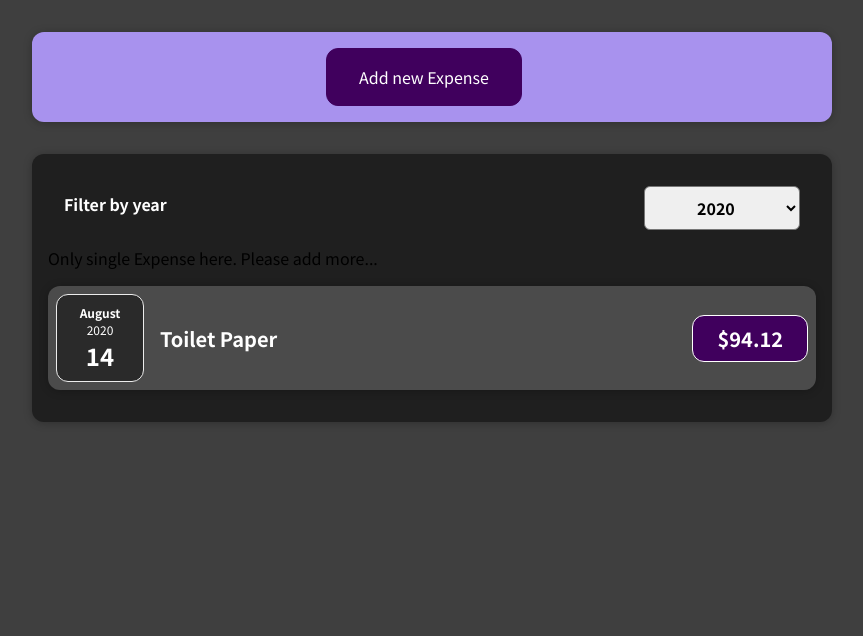
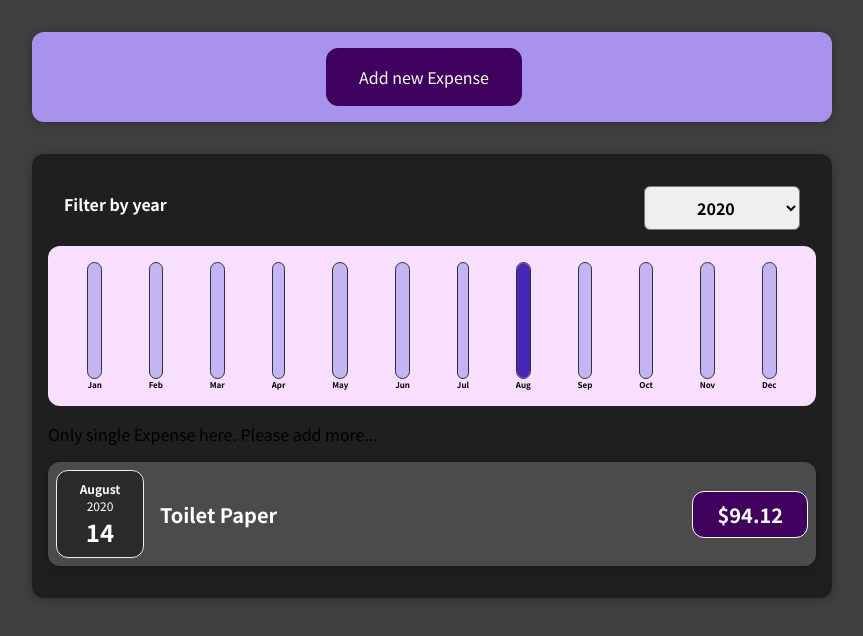
Before and after one commit to Ganeshbjamkar/GettingStartedWithReactjs, a React (Create React App) app: page / in a window 1280 px wide. Shown: the top 636 px of the page, without its empty margins (208-1071 px from the left). Built offline with nearby package versions, Linux system fonts and the light colour scheme.

Commit message:
Added chart in expense tracker app

```diff
--- a/src/App.js
+++ b/src/App.js
@@ -1,5 +1,5 @@
 import React, { useState } from "react";
-
+import "./index.css";
 import NewExpense from "./components/NewExpense/NewExpensse";
 import Expenses from "./components/expenses/Expenses";
 
--- /dev/null
+++ b/src/components/Chart/Chart.css
@@ -0,0 +1,9 @@
+.chart {
+    padding: 1rem;
+    border-radius: 12px;
+    background-color: #f8dfff;
+    text-align: center;
+    display: flex;
+    justify-content: space-around;
+    height: 10rem;
+}
--- /dev/null
+++ b/src/components/Chart/Chart.js
@@ -0,0 +1,24 @@
+import React from 'react';
+
+import ChartBar from './chartBar';
+import './Chart.css';
+
+const Chart = (props) => {
+    const dataPointValues = props.dataPoints.map(dataPoint => dataPoint.value);
+    const totalMaximum = Math.max(...dataPointValues);
+
+    return (
+        <div className='chart'>
+            {props.dataPoints.map((dataPoint) => (
+                <ChartBar
+                    key={dataPoint.label}
+                    value={dataPoint.value}
+                    maxValue={totalMaximum}
+                    label={dataPoint.label}
+                />
+            ))}
+        </div>
+    );
+};
+
+export default Chart;
--- /dev/null
+++ b/src/components/Chart/chartBar.css
@@ -0,0 +1,30 @@
+.chart-bar {
+    height: 100%;
+    display: flex;
+    flex-direction: column;
+    align-items: center;
+}
+
+.chart-bar__inner {
+    height: 100%;
+    width: 100%;
+    border: 1px solid #313131;
+    border-radius: 12px;
+    background-color: #c3b4f3;
+    overflow: hidden;
+    display: flex;
+    flex-direction: column;
+    justify-content: flex-end;
+}
+
+.chart-bar__fill {
+    background-color: #4826b9;
+    width: 100%;
+    transition: all 0.3s ease-out;
+}
+
+.chart-bar__label {
+    font-weight: bold;
+    font-size: 0.5rem;
+    text-align: center;
+}
--- /dev/null
+++ b/src/components/Chart/chartBar.js
@@ -0,0 +1,25 @@
+import React from 'react';
+
+import './chartBar.css';
+
+const ChartBar = (props) => {
+    let barFillHeight = '0%';
+
+    if (props.maxValue > 0) {
+        barFillHeight = Math.round((props.value / props.maxValue) * 100) + '%';
+    }
+
+    return (
+        <div className='chart-bar'>
+            <div className='chart-bar__inner'>
+                <div
+                    className='chart-bar__fill'
+                    style={{ height: barFillHeight }}
+                ></div>
+            </div>
+            <div className='chart-bar__label'>{props.label}</div>
+        </div>
+    );
+};
+
+export default ChartBar;
--- a/src/components/expenses/ExpenseDate.css
+++ b/src/components/expenses/ExpenseDate.css
@@ -24,3 +24,18 @@
   font-size: 1.5rem;
   font-weight: bold;
 }
+
+button {
+  padding: 10px 20px;
+  background-color: #007bff;
+  color: #fff;
+  border: none;
+  border-radius: 5px;
+  cursor: pointer;
+  font-size: 16px;
+  margin-right: 10px;
+}
+
+button:hover {
+  background-color: #0056b3;
+}
--- a/src/components/expenses/Expenses.js
+++ b/src/components/expenses/Expenses.js
@@ -3,6 +3,7 @@ import React, { useState } from "react";
 import ExpenseItem from "./ExpenseItem";
 import Card from "../UI/Card";
 import ExpensesFilter from "./ExpenseFilter";
+import ExpenseChart from "./ExpensesChart";
 import "./Expenses.css";
 
 const Expenses = (props) => {
@@ -44,6 +45,7 @@ const Expenses = (props) => {
         selected={filteredYear}
         onChangeFilter={filterChangeHandler}
       />
+      <ExpenseChart expenses={filteredExpenses} />
 
       {expensesContent}
 
--- /dev/null
+++ b/src/components/expenses/ExpensesChart.js
@@ -0,0 +1,29 @@
+import React from 'react';
+
+import Chart from '../Chart/Chart';
+
+const ExpensesChart = (props) => {
+    const chartDataPoints = [
+        { label: 'Jan', value: 0 },
+        { label: 'Feb', value: 0 },
+        { label: 'Mar', value: 0 },
+        { label: 'Apr', value: 0 },
+        { label: 'May', value: 0 },
+        { label: 'Jun', value: 0 },
+        { label: 'Jul', value: 0 },
+        { label: 'Aug', value: 0 },
+        { label: 'Sep', value: 0 },
+        { label: 'Oct', value: 0 },
+        { label: 'Nov', value: 0 },
+        { label: 'Dec', value: 0 },
+    ];
+
+    for (const expense of props.expenses) {
+        const expenseMonth = expense.date.getMonth(); // starting at 0 => January => 0
+        chartDataPoints[expenseMonth].value += expense.amount;
+    }
+
+    return <Chart dataPoints={chartDataPoints} />;
+};
+
+export default ExpensesChart;
```
